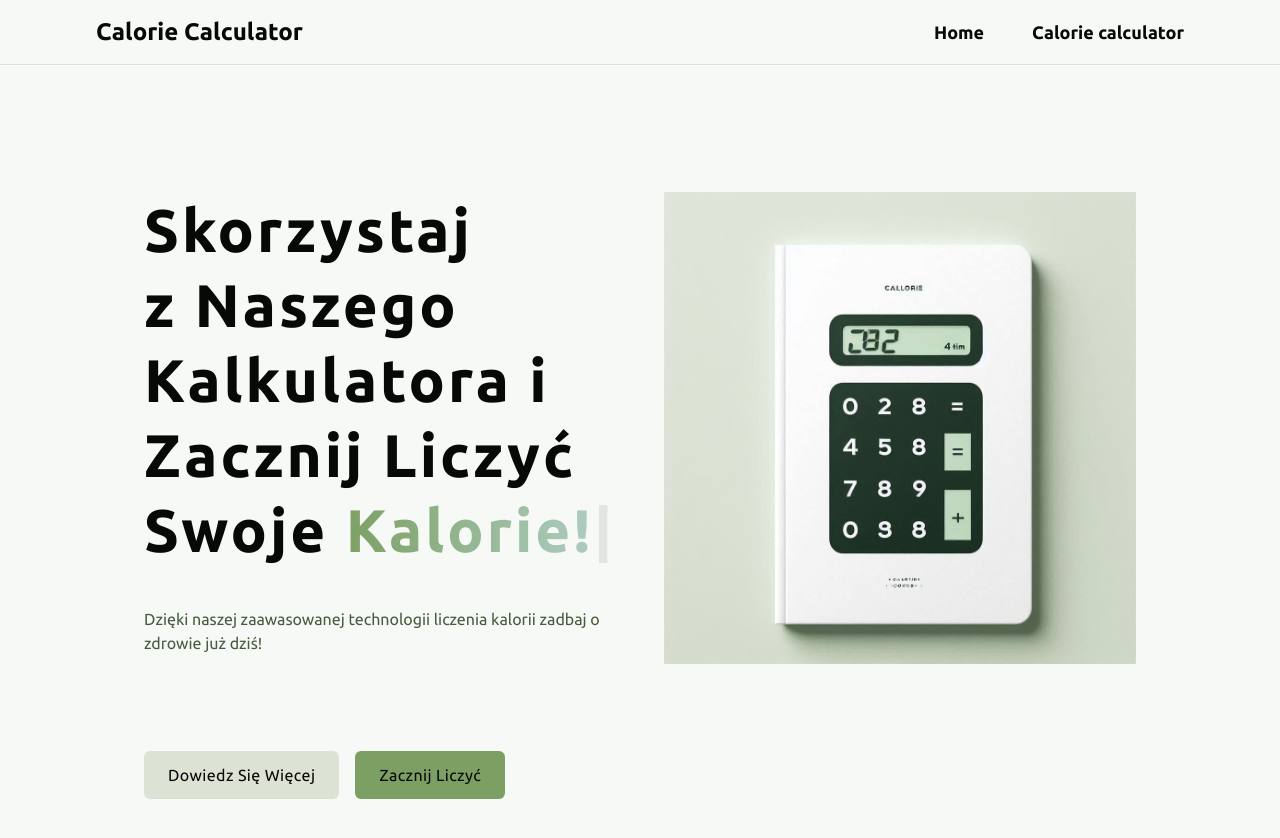
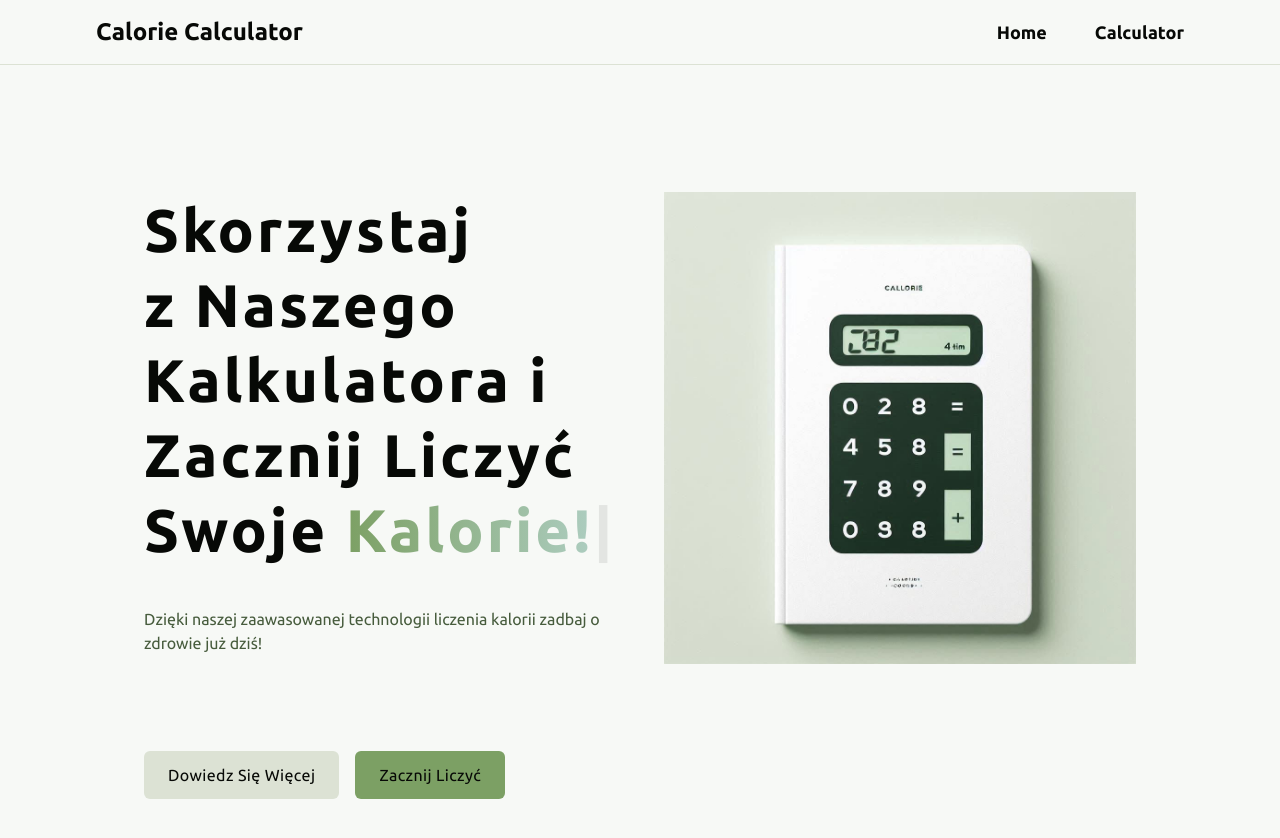
Before and after one commit to Wojtyua/38053_38062_38545_38073, a React (Vite) app: page / in a window 1280 px wide. Shown: the top 838 px of the page. Built offline with nearby package versions, Linux system fonts and the light colour scheme; no server answers; the database is empty.

Commit message:
changed calorie calc to calculator

```diff
--- a/src/components/Navbar.jsx
+++ b/src/components/Navbar.jsx
@@ -24,7 +24,7 @@ const Navbar = () => {
             duration={500}
             className="cursor-pointer hover:text-primary transition-colors"
           >
-            Calorie calculator
+            Calculator
           </Link>
         </li>
       </ul>
```
